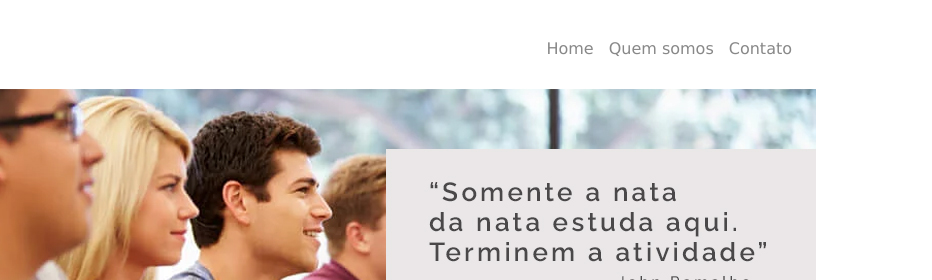
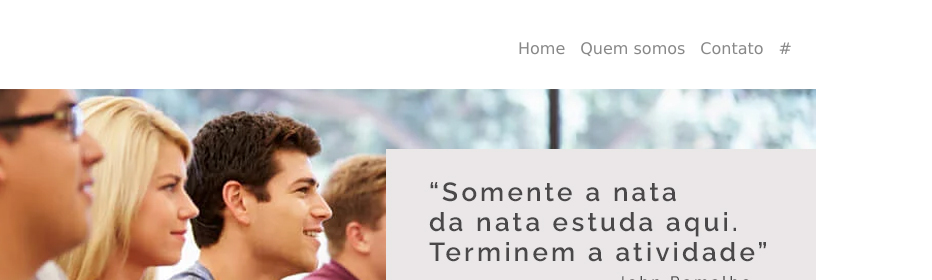
Before and after one commit to johnramalho89/teste_alunos_tarde, a plain HTML site: page index.html in a window 1280 px wide. Shown: the top 280 px of the page, 348-1280 px from the left. Drawn offline with Linux system fonts and the light colour scheme.

Commit message:
versão 2

```diff
--- a/index.html
+++ b/index.html
@@ -15,6 +15,7 @@
                     <li>Home</li>
                     <li>Quem somos</li>
                     <li>Contato</li>
+<li>#</li>
                 </ul>
             </nav>
         </header>
```
